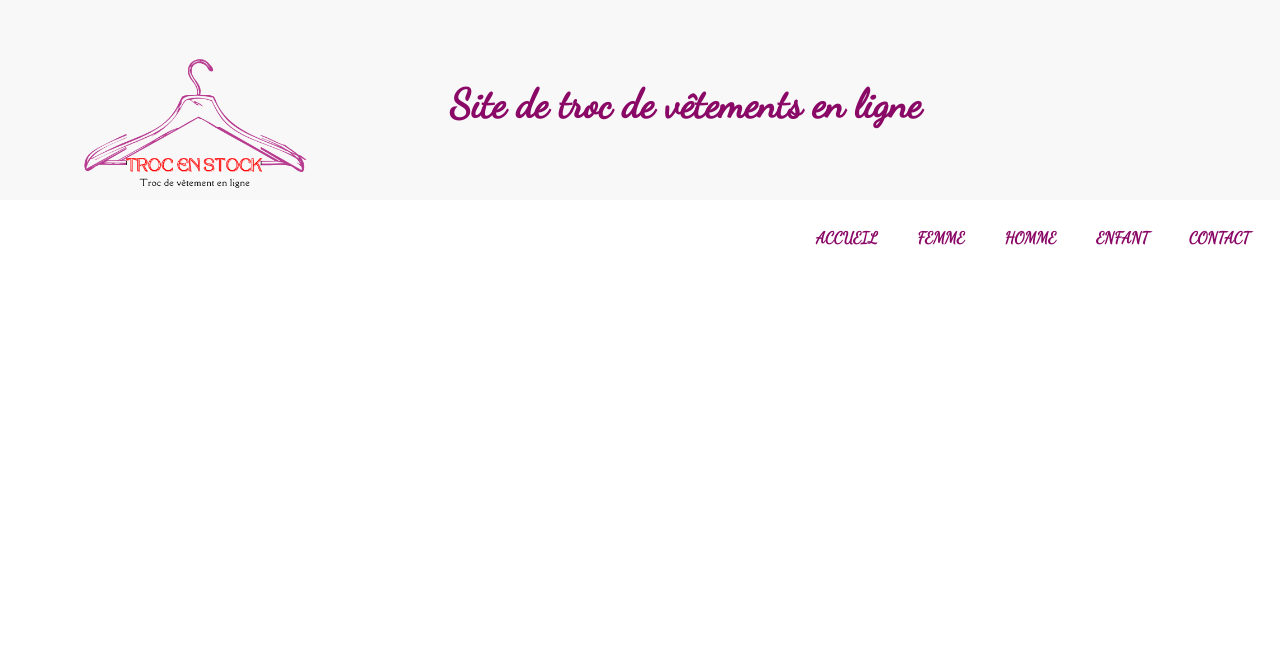
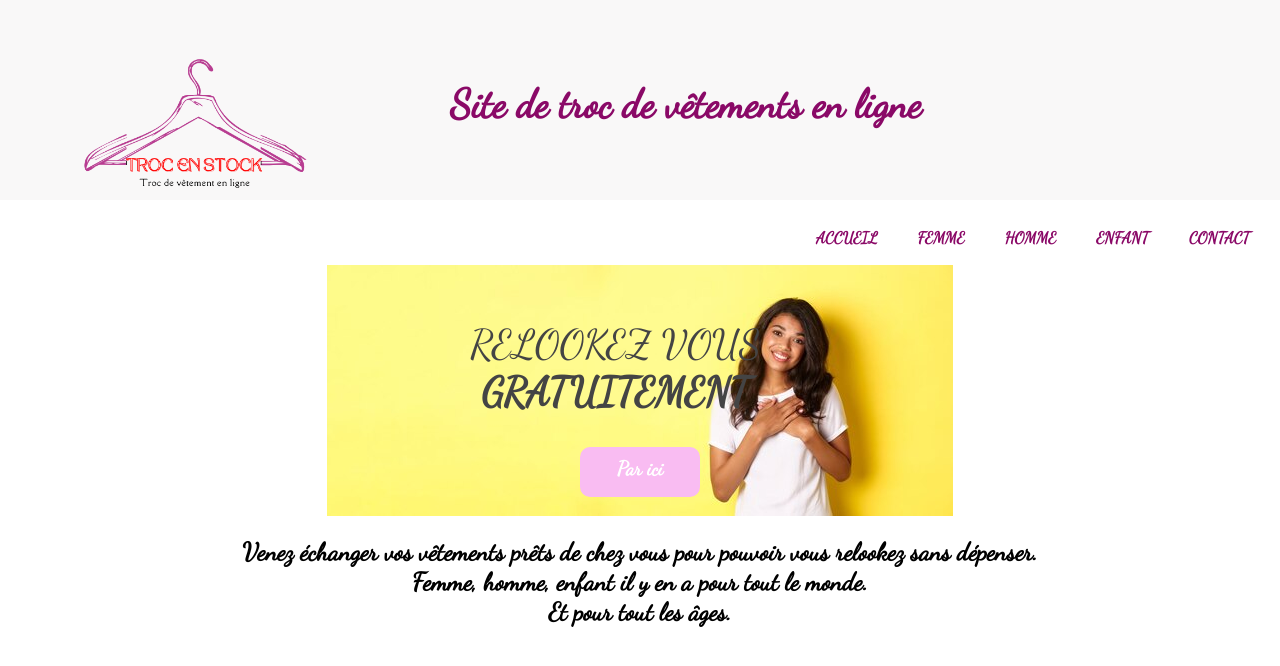
Before and after one commit to geraldinebil/Troc-en-stock, a plain HTML site: page index.html in a window 1280 px wide. Drawn offline with Linux system fonts and the light colour scheme.

Commit message:
feat:main-image

```diff
--- a/index.html
+++ b/index.html
@@ -32,10 +32,13 @@
         </div>
     </header>
 
-    <!-- Main-image -->
-    <section id="main-image">
-        <div class="wrapper"></div>
-        <h1></h1>
+       <!-- section image -->
+       <section id="main-image">
+        <div class="image">
+            <h2>Relookez vous <br> <strong> gratuitement</strong></h2>
+            <a href="#" class="button-1">Par ici</a>
+            <p>Venez échanger vos vêtements prêts de chez vous pour pouvoir vous relookez sans dépenser. <br> Femme, homme, enfant il y en a pour tout le monde. <br> Et pour tout les âges.</p>
+        </div>
     </section>
 
     <!-- Femme -->
--- a/style.css
+++ b/style.css
@@ -22,7 +22,7 @@ a {
     padding: 10px;
 }
 
-h2{
+h2 {
     display: inline-block;
     margin-top: 80px;
     font-size: 40px;
@@ -30,6 +30,14 @@ h2{
     color: #8a0967;
 
 }
+
+p{
+    text-align: center;
+    margin: 40px;
+    font-size: 25px;
+    font-weight: bold;
+}
+
 /* HEADER */
 
 header {
@@ -64,3 +72,37 @@ header nav ul li a {
     font-weight: bold;
     margin-right: 20px;
 }
+
+/* SECTION MAIN-IMAGE */
+.image {
+    height: 380px;
+    background: url(images/portrait-fille-afro-americaine-touchee-heureuse-tenant-main-coeur-disant-merci-smi_1258-180461.jpg) center no-repeat ;
+
+
+}
+
+#main-image h2 {
+    font-weight: normal;
+    text-transform: uppercase;
+    text-align: center;
+    padding: 40px 20px 20px 20px;
+    margin-bottom: 1px;
+    color: #444;
+}
+
+.button-1 {
+    display: block;
+    width: 100px;
+    height: 30px;
+    background-color: #f9bcf2;
+    color: #ffffff;
+    font-size: 20px;
+    margin: 10px auto;
+    line-height: 25px;
+    text-align: center;
+    border-radius: 10px;
+}
+
+.button-1:hover{
+    background: #0298dd;
+}
```
Also changed, not shown: images/portrait-fille-afro-americaine-touchee-heureuse-tenant-main-coeur-disant-merci-smi_1258-180461.jpg (added).
